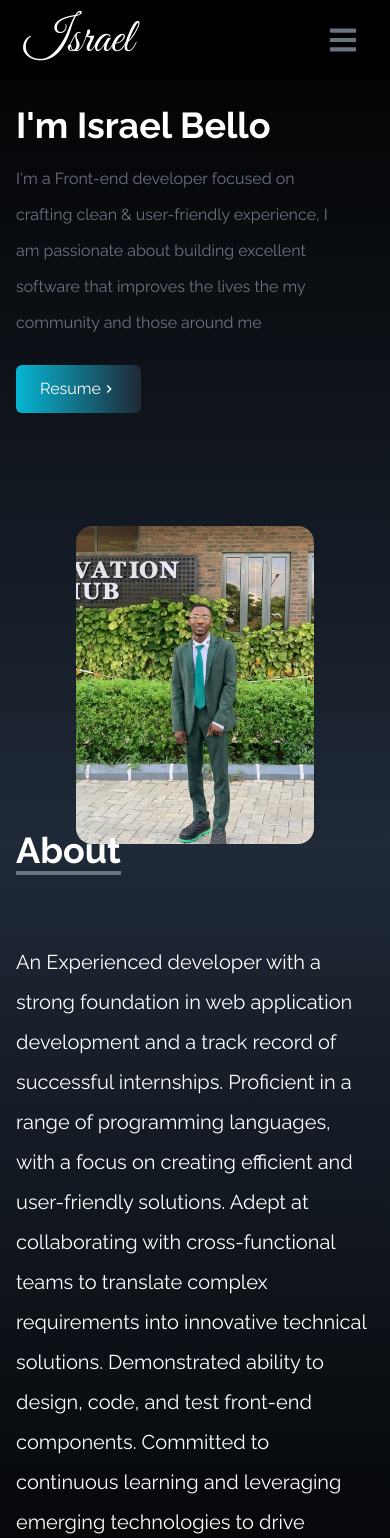
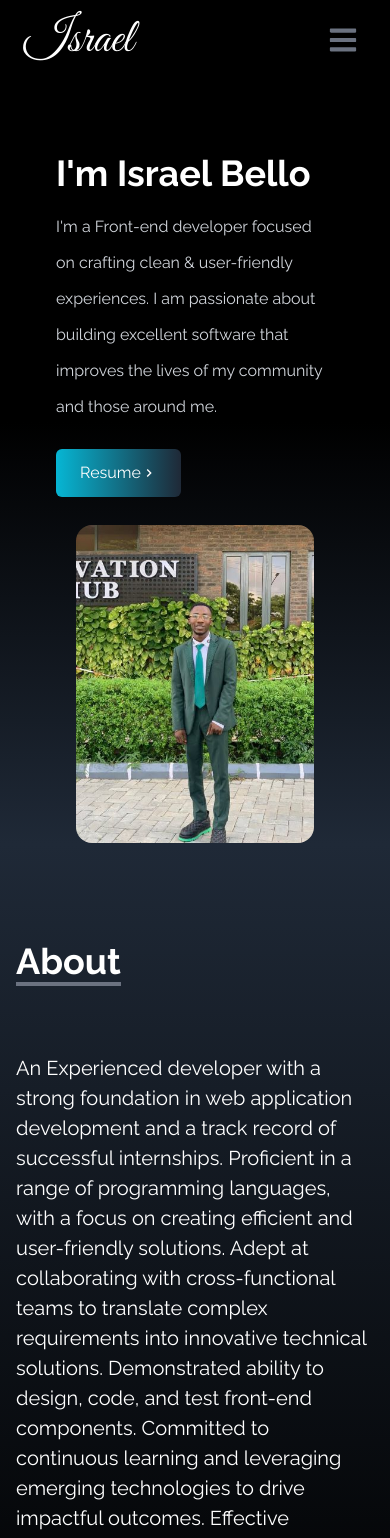
Before and after one commit to Israelite10/portfolio-Codsoft, a React app: page / in a window 390 px wide. Shown: the top 1538 px of the page. Built offline with nearby package versions, Linux system fonts and the light colour scheme; the HTML template or start-up script is replaced by a standard one.

Commit message:
adjusted

```diff
--- a/src/components/About.jsx
+++ b/src/components/About.jsx
@@ -7,12 +7,13 @@ const About = () => {
       className="w-full h-screen bg-gradient-to-b from-gray-800 to-black text-white"
     >
       <div className="max-w-screen-lg p-4 mx-auto flex flex-col justify-center w-full h-full">
-        <div className="pb-8">
-          <p className="text-4xl  font-bold inline border-b-4 border-gray-500">
+        <div className="pb-8 mt-8 sm:mt-12 md:mt-16">
+          <p className="text-4xl font-bold inline border-b-4 border-gray-500">
             About
           </p>
         </div>
-        <p className="text-xl mt-10 leading-10">
+
+        <p className="text-xl mt-10 leading-normal lg:leading-loose ">
           An Experienced developer with a strong foundation in web application
           development and a track record of successful internships. Proficient
           in a range of programming languages, with a focus on creating
--- /dev/null
+++ b/src/components/Bar.jsx
@@ -0,0 +1,51 @@
+import React from "react";
+
+const bar = () => {
+  const links = [
+    {
+      id: 1,
+      link: "Home",
+    },
+
+    {
+      id: 2,
+      link: "MISSION",
+    },
+
+    {
+      id: 3,
+      link: "VISION",
+    },
+
+    {
+      id: 4,
+      link: "Home",
+    },
+
+    {
+      id: 5,
+      link: "Class",
+    },
+
+    {
+      id: 6,
+      link: "Office",
+    },
+  ];
+
+  return (
+    <div>
+      <div className="flex justify-center py-5 text-center bg-white">
+        <ul className=" flex justify-center text-center text-gray-500">
+          {links.map(({ id, link }) => (
+            <li key={id} className="text-xl text-center px-5">
+              {link}
+            </li>
+          ))}
+        </ul>
+      </div>
+    </div>
+  );
+};
+
+export default bar;
--- a/src/components/Contact.jsx
+++ b/src/components/Contact.jsx
@@ -11,7 +11,7 @@ const Contact = () => {
           <p className="text-4xl font-bold inline border-b-4 border-gray-500">
             Contact
           </p>
-          <p className="py-6">Submut the form below to get in touch with me</p>
+          <p className="py-6">Submit the form below to get in touch with me</p>
         </div>
 
         <div className="flex justify-center items-center">
--- a/src/components/Home.jsx
+++ b/src/components/Home.jsx
@@ -7,22 +7,25 @@ const Home = () => {
   return (
     <div
       name="home"
-      className="h-screen w-full bg-gradient-to-b from-black to-gray-800"
+      className="h-screen w-full bg-gradient-to-b from-black via-black to-gray-800 overflow-hidden"
     >
-      <div className="max-w-screen-lg mx-auto flex flex-col items-center justify-center h-full  px-4 md:flex-row">
-        <div className="flex flex-col me-5 justify-center h-full">
-          <h2 className="text-4xl sm:text-5xl font-bold text-white">
+      <div className="max-w-screen-lg mx-auto flex flex-col items-center justify-center h-full px-4 md:flex-row">
+        <div className="flex px-10 flex-col  justify-center h-full">
+          <h2 className="text-4xl sm:text-5xl font-bold text-white mt-48 md:mt-0">
             I'm Israel Bello
           </h2>
-          <p className="text-gray-500 py-4 max-w-md leading-9">
+          <p className="text-gray-300 py-4 max-w-md leading-9">
             I'm a Front-end developer focused on crafting clean & user-friendly
-            experience, I am passionate about building excellent software that
-            improves the lives the my community and those around me
+            experiences. I am passionate about building excellent software that
+            improves the lives of my community and those around me.
           </p>
-
-          <div>
-            <button className=" group text-white w-fit px-6 py-3 my-2 flex item-center rounded-md bg-gradient-to-r from-cyan-500 to-gray-800 ">
-              <a href={IsraelResume} download={IsraelResume} className="flex">
+          <div className="mb-5">
+            <button className="group text-white w-fit px-6 py-3 my-2 flex items-center rounded-md bg-gradient-to-r from-cyan-500 to-gray-800">
+              <a
+                href={IsraelResume}
+                download={IsraelResume}
+                className="flex items-center"
+              >
                 Resume
                 <span className="my-1 group-hover:rotate-90 duration-300">
                   <MdKeyboardArrowRight />
@@ -31,11 +34,11 @@ const Home = () => {
             </button>
           </div>
         </div>
-        <div>
+        <div className="pb-10">
           <img
             src={HeroImage}
             alt="my profile"
-            className="rounded-2xl mx-auto w-2/3 md:w-50"
+            className="rounded-2xl mx-auto w-2/3 md:w-52"
           />
         </div>
       </div>
--- a/src/components/Navbar.jsx
+++ b/src/components/Navbar.jsx
@@ -33,7 +33,7 @@ const Navbar = () => {
   ];
 
   return (
-    <div className="flex justify-between items-center w-full h-20 text-white px-4 fixed bg-black">
+    <div className="flex justify-between items-center mb-52 w-full h-20 text-white px-4 fixed bg-black">
       <div>
         <h1 className="text-5xl font-signature ml-2">Israel</h1>
       </div>
--- a/src/components/Portfolio.jsx
+++ b/src/components/Portfolio.jsx
@@ -57,7 +57,7 @@ const Portfolio = () => {
   return (
     <div
       name="portfolio"
-      className="bg-gradient-to-b from-black to-gray-800 w-full pb-52 text-white md:h-screen"
+      className="bg-gradient-to-b from-black to-gray-800 w-full pb-52 text-white pt-32 md:h-screen"
     >
       <div className="max-w-screen-lg p-4 mx-auto flex flex-col justify-center w-ful h-full">
         <div className="pb-8">
```
Also changed, not shown: src/assets/heroimage.jpg, src/assets/images/Calculator.png (added).
